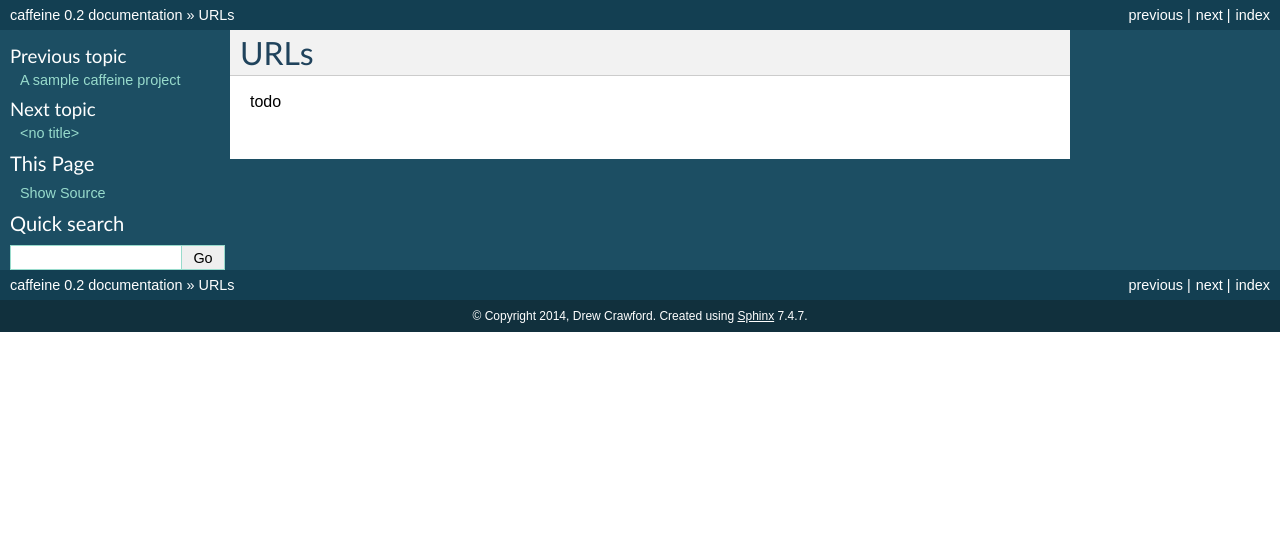
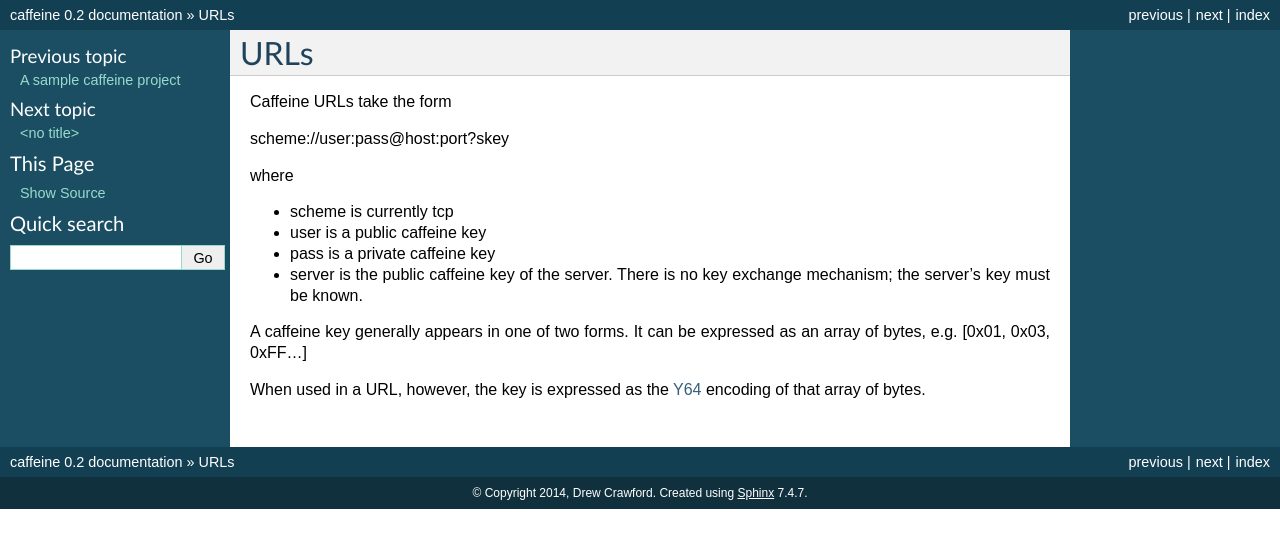
Before and after one commit to wittedhaddock/caffeine, a Sphinx documentation site: the page built from docs/urls.rst, in a window 1280 px wide. Shown: the top 548 px of the page. Built offline with Sphinx 7.4.7, drawn with Linux system fonts in a browser that asks for light colours; pages that are not in the unit, such as notebooks, are missing from menus.

Commit message:
Documentation

```diff
--- a/docs/index.rst
+++ b/docs/index.rst
@@ -35,6 +35,7 @@ Contents:
    install
    use
    urls
+   security
 
 
 
--- a/docs/modules.rst
+++ b/docs/modules.rst
@@ -6,4 +6,3 @@
 
    caffeine
    setup
-   tests
--- a/docs/urls.rst
+++ b/docs/urls.rst
@@ -1,4 +1,17 @@
 URLs
 =====
 
-todo
+Caffeine URLs take the form
+
+scheme://user:pass@host:port?skey
+
+where
+
+* scheme is currently tcp
+* user is a public caffeine :term:`key`
+* pass is a private caffeine :term:`key`
+* server is the public caffeine :term:`key` of the server.  There is no key exchange mechanism; the server's key must be known.
+
+A caffeine key generally appears in one of two forms.  It can be expressed as an array of bytes, e.g. [0x01, 0x03, 0xFF...]
+
+When used in a URL, however, the key is expressed as the `Y64 <http://www.yuiblog.com/blog/2010/07/06/in-the-yui-3-gallery-base64-and-y64-encoding/>`_ encoding of that array of bytes.
```
Also changed, not shown: README.md (+0 -13 lines), 1 other file.
